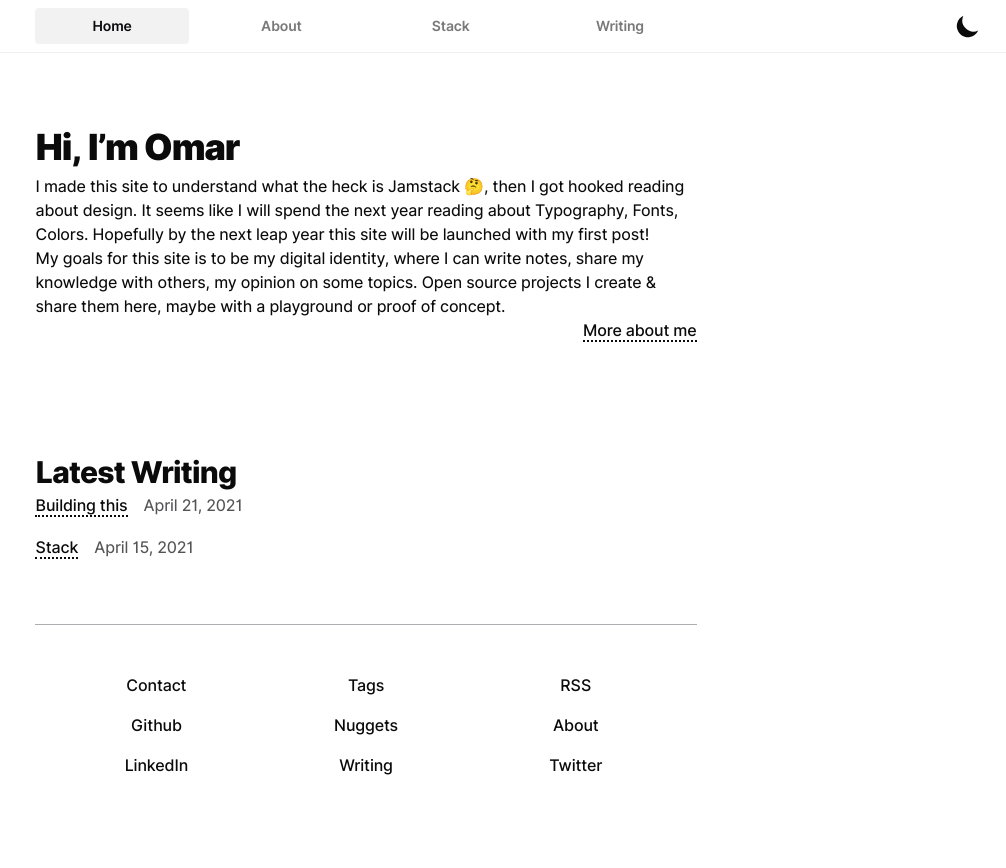
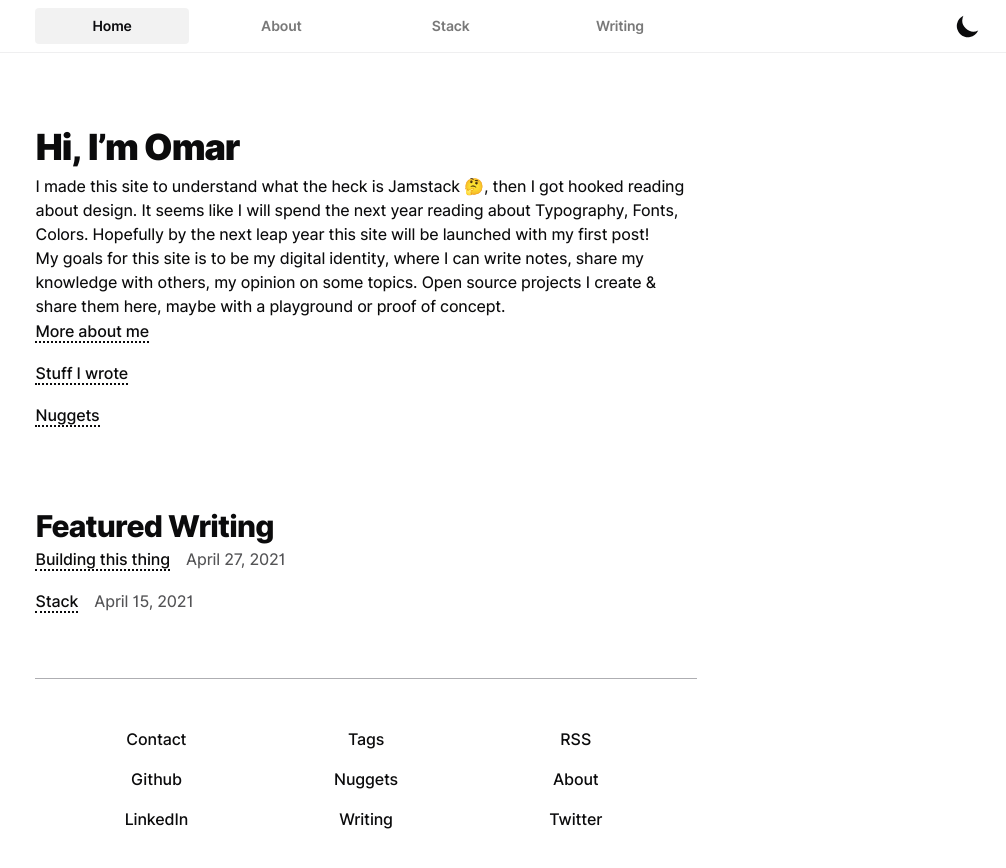
Before and after one commit to omaralsoudanii/mkreg.dev, a Next.js app: page / in a window 1280 px wide. Shown: the top 868 px of the page, without its empty margins (274-1280 px from the left). Built offline with nearby package versions, Linux system fonts and the light colour scheme; what @tailwindcss/typography, tailwindcss-line-clamp would draw is missing.

Commit message:
finalize v1

```diff
--- a/src/data/writing/building-this-site.mdx
+++ /dev/null
@@ -1,26 +0,0 @@
----
-title: 'Building this'
-date: '2021-04-21'
-lastmod: '2021-04-21'
-summary: 'A high level overview on building & developing my personal site & some of the struggles for someone who is not Frontend centric.'
-tags: ['TypeScript','NGINX','HAProxy','Next.js','Cloudflare']
-image: '/static/images/writing/building-mkreg.png'
----
-
-<Image
-  src="/static/images/writing/building-mkreg.png"
-  alt="Omar Alsoudani - Building my personal site"
-  width={1392}
-  height={1100}
-/>
-
-A high-level overview on building & developing my personal site & some of the struggles for someone who is not Frontend centric.
-
-## Technologies
-
-- [HAProxy](https://www.haproxy.org/)
-- [NGINX](https://nginx.org/)
-- [TypeScript](https://www.typescriptlang.org/)
-- [Next.js](https://nextjs.org/)
-- [Cloudflare](https://cloudflare.com/)
-- [Vercel](https://vercel.com/)
--- /dev/null
+++ b/src/data/writing/building-this-thing.mdx
@@ -0,0 +1,82 @@
+---
+title: 'Building this thing'
+date: '2021-04-27'
+lastmod: '2021-04-27'
+summary: 'A high-level overview of building & developing my personal site & some of the struggles for someone whose specialty is not Front-end'
+tags: ['TypeScript','NGINX','HAProxy','Next.js','Cloudflare']
+image: '/static/images/writing/building-mkreg.png'
+---
+
+<Image
+  src="/static/images/writing/building-mkreg.png"
+  alt="Omar Alsoudani - Building my personal site"
+  width={1392}
+  height={1100}
+/>
+
+
+No idea how I just decided to have my own personal site, guess I was bored & wanted to learn something not related to my specialty ( FYI I consider in-depth knowledge when building Front-end applications is valuable for someone who focuses on Back-end. You gotta optimize delivery for the Front-end app after all, whether it's Infrastructure based or code wise based )
+
+In this post, I give you a high-level overview of building & developing my personal site & some of the struggles for someone whose specialty is not Front-end. And by that I mean I have zero knowledge of CSS (Well not zero maybe 5%), Never worked on these new frameworks although I understand & know the concepts & how they work under the hood & I've watched a [course](https://www.udemy.com/course/react-the-complete-guide-incl-redux/)
+
+about React like 4 years ago when everything was a class.
+
+So I started my research about the good stuff. Basically the result ended to decide between [Nuxt.js](https://nuxtjs.org/) or [Next.js](https://nextjs.org/). I quickly decided to go with Next since I knew React & Next seemed to be always ahead, Used more & bigger sites were using it.
+
+The end results of technologies:
+
+## Technologies
+
+- [HAProxy](https://www.haproxy.org/)
+- [NGINX](https://nginx.org/)
+- [Docker](https://www.docker.com/)
+- [Cloudflare](https://cloudflare.com/)
+- [TypeScript](https://www.typescriptlang.org/)
+- [Next.js](https://nextjs.org/)
+- [MDX](https://mdxjs.com/)
+- [Tailwindcss](https://tailwindcss.com/)
+- [Vercel](https://vercel.com/)
+
+## FAQ
+
+- Yes I know I don't need any of this
+- Indeed this is overkill
+- No this is not a waste of time, I learn by doing & I treat this site as a playground
+- No, It didn't take me a lot of time setting up those, I do these on daily basic
+- No those are not dependencies, You can literally clone or fork the repository & deploy on [Vercel](https://vercel.com/)
+- After the end result, I learned an insane amount of things regarding both Front-end & Back-end. I will write some articles about it later
+
+## Coding & best practices
+
+This project is by no means represents a good example of how to build an app. Honestly, I didn't even think I would finish it but here we are. You will find 0 informative commits, Not proper usage of TypeScript & maybe other stuff I didn't notice.
+
+Why? Well because this code is how I learn things, I read about them then start applying & see the results. Also, I was building it just to learn Next.js & some other stuff didn't know I would enjoy it so much that eventually, it will become my site.
+
+If you wanna contribute, fix stuff, or whatever feel free to do so. The code is open source.
+
+## Lessons learned
+
+- Stop wasting your time for a month in a [lab](https://rsms.me/inter/lab/) just to get the perfect thing, nothing is perfect
+- Iterate & enhance as you go, don't redo everything from scratch after the first failure
+- No knowledge is irrelevant or a waste of time. As I said before this helped me a lot with other specialties ( for example Caching & invalidating it, Static content, & delivery through CDN )
+- Wanna do something? do it! Stop thinking about the perfect execution. When was the last time you did something totally new & it was perfect on the first try?
+
+## Acknowledgment
+
+This site would never be live without these resources, Mostly Copy Pasta of their designs & code snippets, or simply by looking at the way things are handled.
+
+- [Brian Lovin](https://brianlovin.com/)
+- [Lee Robinson](https://leerob.io/)
+- [Devin Schulz](https://devinschulz.com/)
+- [Timothy Lin](https://tailwind-nextjs-starter-blog.vercel.app/)
+- [Jamify.org](https://www.jamify.org/)
+
+## Infrastructure
+
+I won't be discussing the infrastructure in this post due to a large amount of information, I will split that into a series of articles, However, the tools mentioned above are running on 6$ VPS. If you wanna learn more about please feel free to contact me.
+
+## What's next
+
+I will keep iterating & enhancing the app, code-wise, UI/UX, tooling & content.
+
+If you have some suggestions then contact me!
--- a/src/pages/index.tsx
+++ b/src/pages/index.tsx
@@ -17,7 +17,7 @@ function Home({ posts }) {
     <React.Fragment>
       <Seo data={meta} />
       <Container>
-        <section className="mb-28">
+        <section className="mb-20">
           <h1>Hi, I’m Omar</h1>
           <p>
             I made this site to understand what the heck is Jamstack 🤔, then I
@@ -31,13 +31,25 @@ function Home({ posts }) {
             topics. Open source projects I create & share them here, maybe with
             a playground or proof of concept.
           </p>
-          <p className="text-right">
-            <Link href="/about">
-              <a className="text-link">More about me </a>
-            </Link>
-          </p>
+          <ul className="space-y-4 leading-relaxed">
+            <li>
+              <Link href="/about">
+                <a className="text-link">More about me </a>
+              </Link>
+            </li>
+            <li>
+              <Link href="/writing">
+                <a className="text-link">Stuff I wrote </a>
+              </Link>
+            </li>
+            <li>
+              <Link href="/nuggets">
+                <a className="text-link">Nuggets</a>
+              </Link>
+            </li>
+          </ul>
         </section>
-        <PostsContainer href="/writing" name="Latest Writing" posts={posts} />
+        <PostsContainer href="/writing" name="Featured Writing" posts={posts} />
       </Container>
     </React.Fragment>
   )
```
Also changed, not shown: 1 other file (tests, documents, lock files or other folders).
